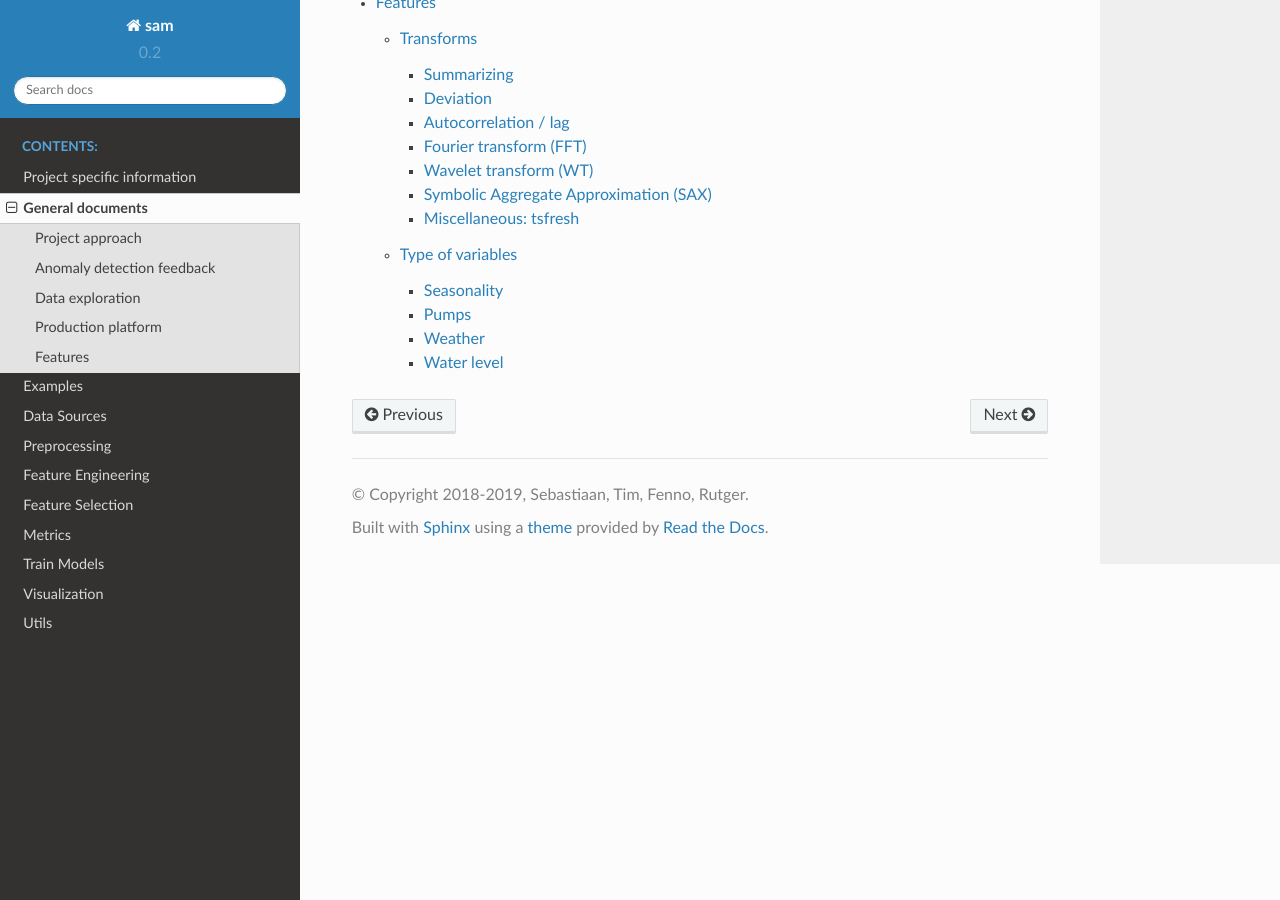
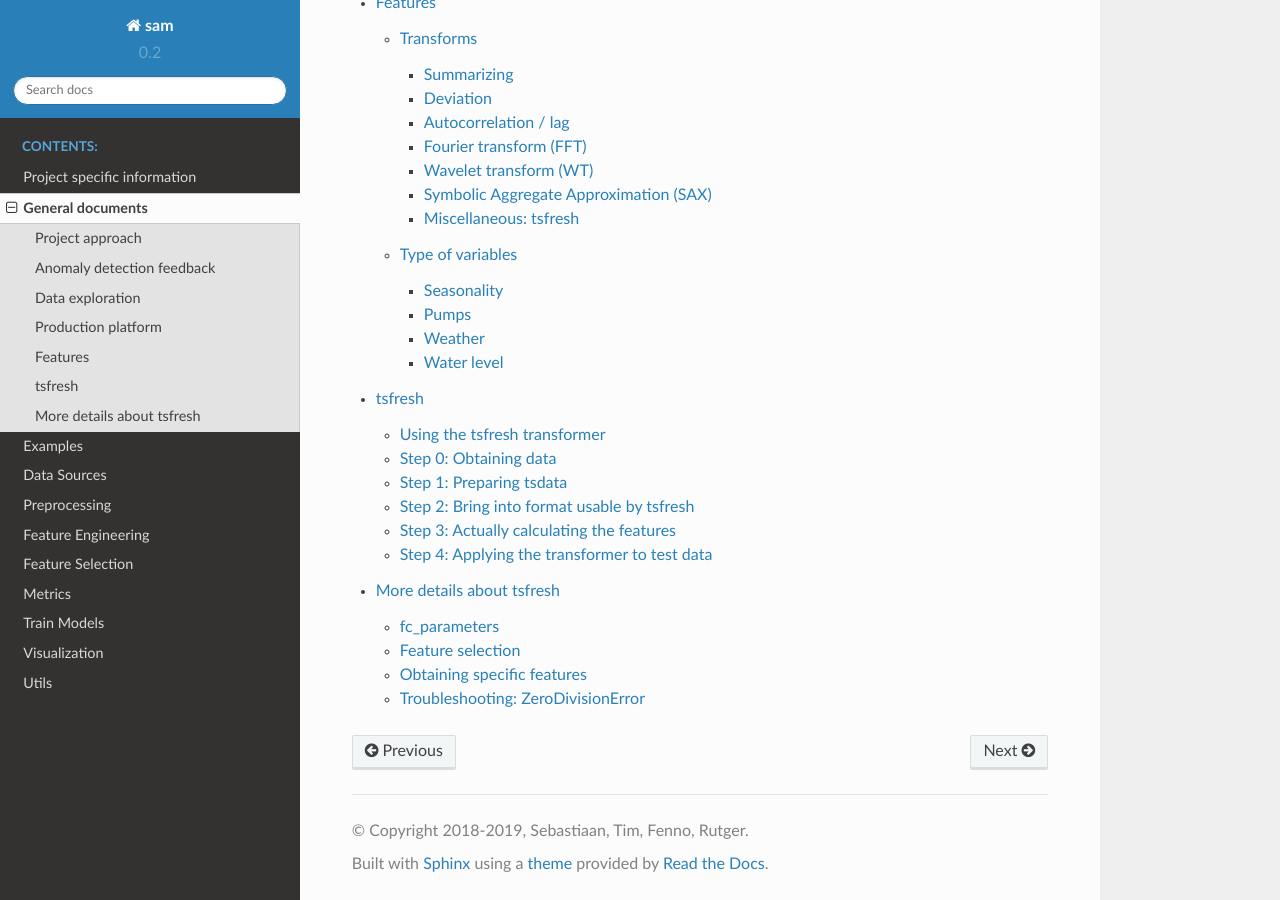
Before and after one commit to RoyalHaskoningDHV/sam, a Sphinx documentation site: the page built from docs/source/general_documents.rst, in a window 1280 px wide and 900 px high, scrolled down 1417 px. Built offline with Sphinx 7.4.7 and the Read the Docs theme 2.0.0, drawn with Linux system fonts in a browser that asks for light colours; some of the changed lines change nothing that is shown.

Commit message:
Add tsfresh documentation
Summary: Add tsfresh documentation, as in T366

Test Plan: Ran the code from the markdown, the code worked

Reviewers: rutger, Loes

Reviewed By: rutger

Differential Revision: https://dev.ynformed.nl/D551

````diff
--- a/docs/source/general_documents.rst
+++ b/docs/source/general_documents.rst
@@ -11,3 +11,4 @@
   general_documents/data_exploration
   general_documents/production_platform
   general_documents/feature_extraction
+  general_documents/tsfresh
--- /dev/null
+++ b/docs/source/general_documents/tsfresh.md
@@ -0,0 +1,145 @@
+# tsfresh
+
+tsfresh is a package that can be used to calculate many timeseries-related features used for analysing time series, especially based on physics, and use them as features in your models. It's pretty straightforward to use, because it has built-in functions that calculate all these features, and select only the relevant ones. To do this, you need the following:
+
+* Some train data, with missing values removed/imputed
+* Some train target, to see which features are relevant and which aren't
+* Optionally, some validation/test data, to calculate the same features on
+
+tsfresh cannot handle missing values. It is recommended to always be careful with your missing values. For example: ask yourself if missing values contain any extra information, like a sensor failure. If the missing values are mostly random, it is recommended to use the pandas `interpolate` or `fillna` function to interpolate the missing values. Try not to set all the missing values to 0 or -1: this means the time series loses meaning and tsfresh will have worse results!
+
+## Using the tsfresh transformer
+
+The main tsfresh approach looks like this: Given some data `X` and target `y`:
+* Keep the original `X` that will later be used to add the created features to
+* Make a copy of `X` where we remove unneeded columns and missing values. We will refer to this as `tsdata`.
+* Transform `tsdata` to the format that tsfresh requires
+* Fit a transformer that calculates all the timefeatures, and adds them to `X`
+* Optionally: Use the transformer to also add the same timefeatures to your testdata `X_test`
+
+## Step 0: Obtaining data
+
+For this tutorial, we are going to use synthetic Nereda data. The function `create_synthetic_nereda` is not part of the SAM package, but can be found at https://dev.ynformed.nl/P9 .
+
+If you don't want to use this data, just know that this data contains the specific reactor in the `UnitName` column. One dataframe can contain multiple reactors, whose data is separate and should not be mixed. Also, the time is stored in the `HistBatchStartDate` column. The rest of the columns simply contain data, in numeric format.
+
+```python
+X = create_synthetic_nereda(units=['test'], start='2010-01-01', end='2017-05-01')
+X = X.dropna(subset=['NH4'])  # drop rows with missing target
+y = X['NH4']
+```
+
+## Step 1: Preparing tsdata
+
+tsfresh does not support missing data in the `X` dataframe. Furthermore, tsfresh calculation can take quite long, so we want to remove all columns that are not relevant to tsfresh. To do this, we make a copy of `X`, called `X_copy`. Importantly, the output from tsfresh is later added to `X` by looking at the row index. Therefore, we should not change the row index of `X_copy` during this process.
+
+We do not get rid of two columns with meta-data: the column with the timestamps (`HistBatchStartDate`), and the column that specifies which timeseries each row belongs to, in case there are multiple timeseries. If there is only one timeseries in the data, a column will have to be added, for example by saying: `X_copy['UnitName'] = 1`.
+
+```python
+# We are careful to not change the row index of tsdata
+# Drop colums we don't want tsfresh to calculate on
+X_copy = X.drop(['Id', 'HistBatchEndDate'], axis=1)
+# We get rid of all missings. Just use simple mean imputation for now.
+X_copy = X_copy.fillna(X_copy.mean())
+```
+
+## Step 2: Bring into format usable by tsfresh
+
+Tsfresh supports a dataformat where each id corresponds to a single instance. This means that for each instance, the entire rolling window has to be given its own id. For more information about this format, [check the official documentation here](https://tsfresh.readthedocs.io/en/latest/text/forecasting.html). Luckily, there is a convenience function to do exactly this.
+
+```python
+from tsfresh.utilities.dataframe_functions import roll_time_series
+tsdata = roll_time_series(
+    X_copy,  # the normal data where 1 row corresponds to one time measurement
+    column_id='UnitName',  # An id that identifies different timeseries
+    column_sort='HistBatchStartDate',  # A time id that sorts the data
+    column_kind=None,  # optional, for if you want to group certain columns
+    rolling_direction=1,  # 1 for rolling windows
+    max_timeshift=10  # max rolling window size. To save computation time
+)
+```
+
+The `max_timeshift` option sets the rolling window size that tsfresh will use to calculate features for a single time point. This should be high enough that tsfresh can calculate interesting features, but the computation time increases quadratically with this parameter, so it should not be set too high.
+
+We can now proceed to calling the transformer described in the previous section. We just have to correctly choose the `column_id` and `column_sort`: in this example: `UnitName` and `HistBatchStartDate`.
+
+## Step 3: Actually calculating the features
+
+To actually calculate all the features, it is recommended to use the sklearn transformer that comes with tsfresh:
+
+```python
+from tsfresh.transformers import RelevantFeatureAugmenter
+from tsfresh.feature_extraction import EfficientFCParameters
+
+transformer = RelevantFeatureAugmenter(
+    column_id='UnitName',
+    column_sort='HistBatchStartDate',
+    timeseries_container=tsdata,
+    default_fc_parameters=EfficientFCParameters()
+)
+
+# transformer.set_params(timeseries_container=tsdata)  # optional
+X_new = transformer.fit_transform(X, y)
+```
+
+The result will be that `X_new` will have the same columns as `X`, but with extra columns added, as calculated by tsfresh. This sklearn transformer can be used in combination with other sklearn transformers, such as pipelines and column transformers. You will just have to be careful to calculate `tsdata` beforehand, and make sure that it corresponds to `X`.
+
+## Step 4: Applying the transformer to test data
+
+After all that, to apply this transformation to the test data (to make a prediction), we need to do this same process, except with `transform` instead of `fit_transform`. Here we calculate some `testtsdata`, which has had the same preprocessing as `tsdata`.
+
+Imagine we have some data `X_test` with the same format as `X`:
+
+```python
+# The same preprocessing as was done to tsdata, but now for the test data instead
+X_test_copy = X_test.drop(['Id', 'HistBatchEndDate'], axis=1)
+X_test_copy = X_test_copy.fillna(X_test_copy.mean())
+tstestdata = roll_time_series(X_test_copy, ...)  # same parameters as earlier
+
+# apply the transformer to the test data
+transformer.set_params(timeseries_container=tstestdata)
+X_test_new = transformer.transform(X_test)
+```
+
+This will only calculate the features that were previously selected, and add them all to `X_test`.
+
+# More details about tsfresh
+
+## fc_parameters
+
+In the transformer, there was the variable `default_fc_parameters`. There are three possible values for `default_fc_parameters`:
+* ComprehensiveFCParameters()
+* EfficientFCParameters()
+* MinimalFCParameters()
+
+The only difference is in how many features they compute: Comprehensive computes all features available in tsfresh, but will take a long time to compute. Efficient computes all but the most computationally intensive. Minimal only computes a few.
+
+Minimal is only for testing purposes, beause it only adds simple features like the mean, median, maximum, etcetera. However, because tsfresh can take very long if you have more than a few thousand rows, it is recommended to always start with Minimal! That way, you can see if your pipeline works, before you step up to Efficient or Comprehensive and find out after a long computation that you had a bug in your code.
+
+## Feature selection
+
+tsfresh computes many, many features, in the order of hundreds. Furthermore, it computes those hundreds of features for each input feature. For example, if `tsdata` contains 7 features, it will compute 7 sets of hundreds of features. The output will therefore contain thousands of columns. This is far too much, and most of these features will be completely irrelevant. tsfresh already filters out the irrelevant features by using `RelevantFeatureAugmenter` (Hence the word `relevant`). It does this by comparing each of the thousands of features to the target variable, and removing those that have absolutely no relation.
+
+Therefore, the transformer will not return thousands of features, but perhaps only a few dozen. There is no hard rule on this. There are multiple significance tests applied, depending on the type of feature: either the Fisher test, the Mann-Whitney test, or the Kendall test. Only the features with the lowest p-values are kept, with the exact threshold decided by the Benjamini Hochberg procedure. Therefore, the number of returned features can differ depending on the data: if you have purely random noise data, there might be no new features returned at all.
+
+Furthermore, because of the complexity of this entire process, it is not guaranteed that running the code with 99% similar data will return 99% similar feature columns. However, we haven't done enough experimentation to know exactly how much this varies.
+
+## Obtaining specific features
+
+Knowing that tsfresh is not guaranteed to return the same features, we might want to ask it to calculate specific features, instead of leaving it all up to the selection algorithm described above. There are two ways of doing this:
+
+* The first, and probably easiest way is when you just want to use the same columns as were selected in a previous run. This can be done by using the sklearn-transformer as described in the first section. By using `transform`, only the features selected during the `fit` will be calculated. This means the `transform` call will be much faster than the `fit` call, since only a few features are calculated, instead of hundreds.
+
+* The second method applies if you want even more fine control over which features are calculated. In this case, [check the tsfresh documentation here](https://tsfresh.readthedocs.io/en/latest/text/feature_extraction_settings.html). This page describes creating a dictionary that lists all the features you want to calculate. This is obviously more labor-intensive. Although it is not mentioned on this page, this approach can also be combined with the sklearn-transformer: just pass the dictionary to the transformer, in the `default_fc_parameters` argument.
+
+## Troubleshooting: ZeroDivisionError
+
+During development, we encountered the following error: `ZeroDivisionError: integer division or modulo by zero`. We have not (yet) found out exactly what triggers this error, but we know how to fix it.
+
+The key is the `time` column. When this column is converted to a simple range from 1 to `n`, the problem dissapears. This code is ran in the 'Step 1: Preparing tsdata' section.
+
+```python
+X_copy['HistBatchStartDate'] = range(X_copy.shape[0])
+```
+
+This should not change the result, because tsfresh does not actually use the content of the `time` column: it's only used for sorting the data correctly. It is important though, to double check that this does not mess up the sorting. To be safe, you should always check if your dataframe is already sorted by the `time` column. If it's not, the above operation could destroy the meaning of your time column!
````
